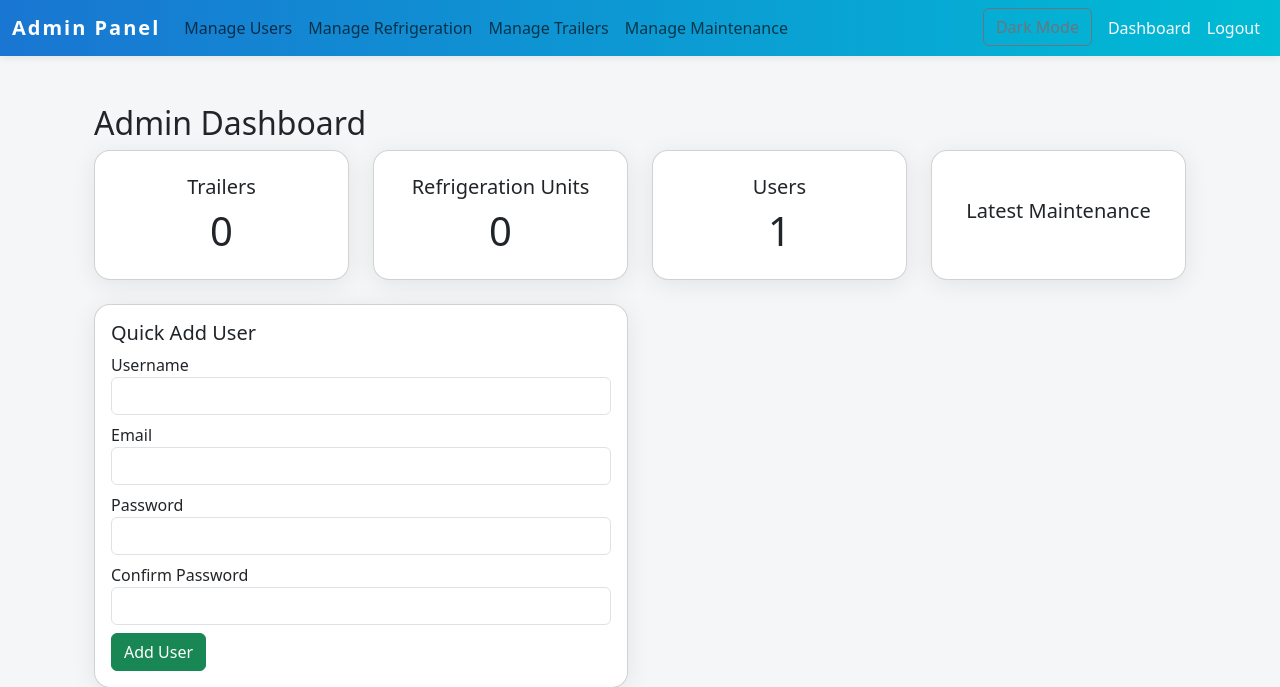
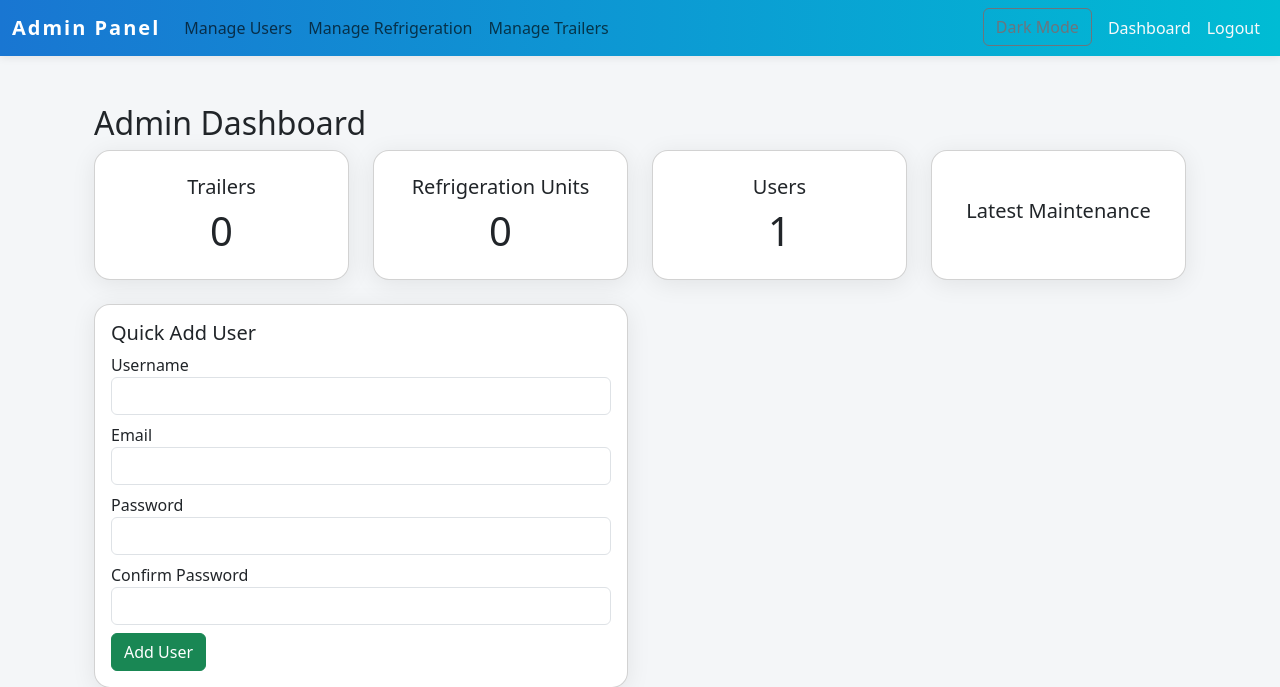
Before and after one commit to flintman/maintenance_tracker, a PHP site: page /admin/index.php in a window 1280 px wide. Shown: the top 687 px of the page. Run offline with PHP 8.4, Linux system fonts and the light colour scheme; a user stored in the database is signed in; data comes from the database, SQL or seed files in the repository; data that the repository does not hold is empty.

Commit message:
admin menu:  drop the manager maintence

```diff
--- a/src/maintenance/admin/templates/nav.php
+++ b/src/maintenance/admin/templates/nav.php
@@ -14,9 +14,6 @@
                 </li>
                 <li class="nav-item">
                     <a class="nav-link" href="manage_trailer.php">Manage Trailers</a>
-                </li>
-                <li class="nav-item">
-                    <a class="nav-link" href="">Manage Maintenance</a>
                 </li>
             </ul>
             <ul class="navbar-nav ms-auto">
```
